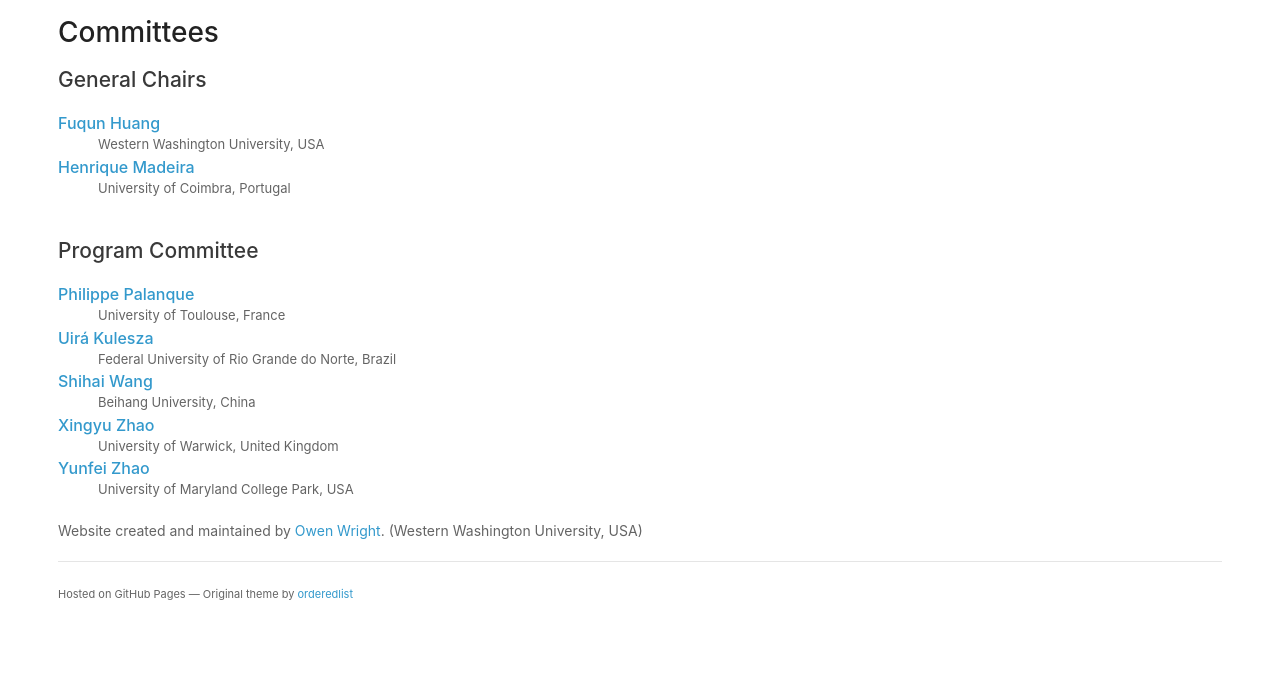
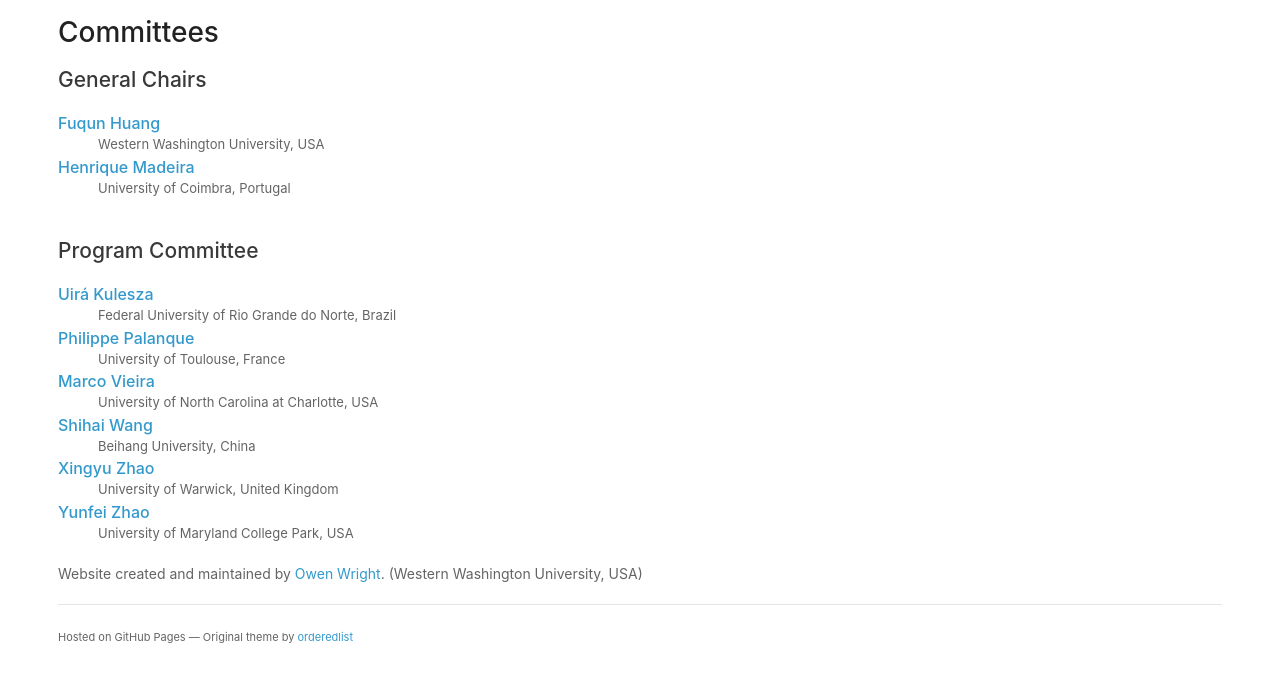
Before and after one commit to HFSDWorkshop/hfsdworkshop.github.io, a plain HTML site: page committees.html in a window 1280 px wide. Shown: the part 117-798 px from the top of the page. Drawn offline with Linux system fonts and the light colour scheme.

Commit message:
Update committees.html

```diff
--- a/committees.html
+++ b/committees.html
@@ -38,10 +38,12 @@
         <br>
         <h2>Program Committee</h2>
         <dl>
+          <dt><a href="https://www.dimap.ufrn.br/~uira/">Uirá Kulesza</a></dt>
+          <dd>Federal University of Rio Grande do Norte, Brazil</dd>
           <dt><a href="https://www.irit.fr/recherches/ICS/people/palanque/">Philippe Palanque</a></dt>
           <dd>University of Toulouse, France</dd>
-          <dt><a href="https://www.dimap.ufrn.br/~uira/">Uirá Kulesza</a></dt>
-          <dd>Federal University of Rio Grande do Norte, Brazil</dd>
+          <dt><a href="https://cci.charlotte.edu/people/marco-vieira/">Marco Vieira</a></dt>
+          <dd>University of North Carolina at Charlotte, USA</dd>
           <dt><a href="https://shi.buaa.edu.cn/wangshihai/en/index.htm">Shihai Wang</a></dt>
           <dd>Beihang University, China</dd>
           <dt><a href="https://www.xzhao.me/home">Xingyu Zhao</a></dt>
```
